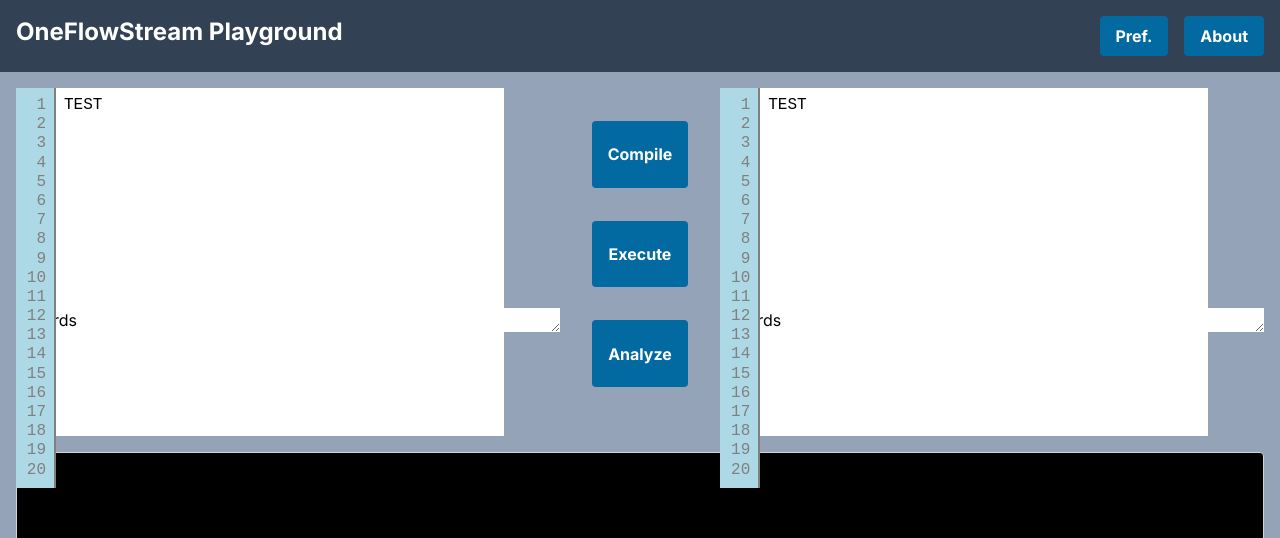
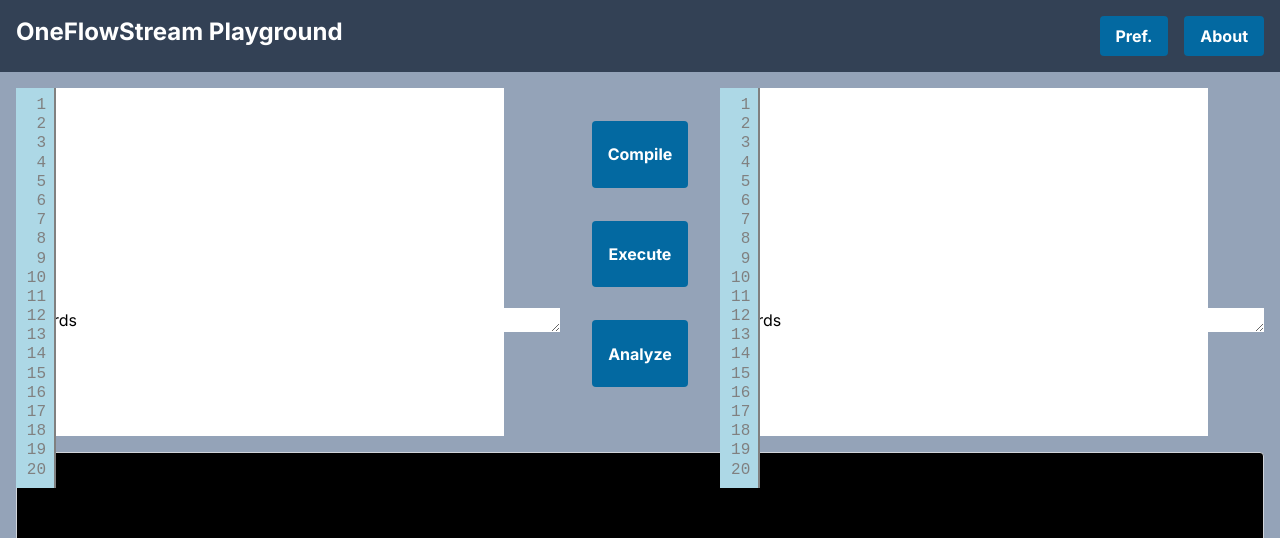
Before and after one commit to L4F7/one-flow-stream, a Next.js app: page / in a window 1280 px wide. Shown: the top 538 px of the page. Built offline with nearby package versions, Linux system fonts and the light colour scheme; no server answers.

Commit message:
stable version 1.1

```diff
--- a/src/components/NumberedTextArea.tsx
+++ b/src/components/NumberedTextArea.tsx
@@ -1,4 +1,4 @@
-import React, { ChangeEventHandler, useMemo, useRef, useState } from "react";
+import React, {ChangeEventHandler, useMemo, useRef, useState } from "react";
 import LineNumbersStyle, { css } from "styled-components";
 
 const LineNumberDiv = LineNumbersStyle.div`
@@ -57,7 +57,7 @@ const NumberedTextArea = ({value,numOfLines, textColor = "text-black", name, han
   );
 
   const lineNumberRef = useRef<HTMLDivElement>(null);
-  const textareaRef = useRef<HTMLTextAreaElement>(null);
+  const textareaRef = useRef<HTMLTextAreaElement | null>(null);
 
   const handleTextareaScroll = () => {
     if (lineNumberRef.current && textareaRef.current) {
@@ -68,7 +68,7 @@ const NumberedTextArea = ({value,numOfLines, textColor = "text-black", name, han
   const [wordCount, setWordCount] = useState(0);
 //const ref = useRef<HTMLTextAreaElement | null>(null);
 
-const handleChange = () => {
+/*const handleChange = () => {
   console.log(`HandleChange Called`)
   if (!textareaRef.current) return;
 
@@ -81,7 +81,8 @@ const handleChange = () => {
     const cleanText : string = text.replace(/[^a-zA-Z0-9\s]|\n| +/g, ' ').trim(); // remove all non-alphanumeric characters, newlines, and extra spaces
     const newWordCount = (cleanText.match(/ /g) || []).length + 1;
     setWordCount(newWordCount);
-  };
+  };*/
+
 
   return (
     <>
@@ -96,11 +97,11 @@ const handleChange = () => {
       <StyledTextarea
       className={`h-full w-full h-40 border border-gray-300 rounded p-2 ${textColor}`}
         name={name}
-        onChange= {() => {handleChange}}
+        onChange= {handleInputChange}
         //{handleChange}
         onScroll={handleTextareaScroll}
         ref={textareaRef}
-        value={"TEST"}
+        value={value}
         wrap="off"
       />
       </LineNumberDiv>
```
